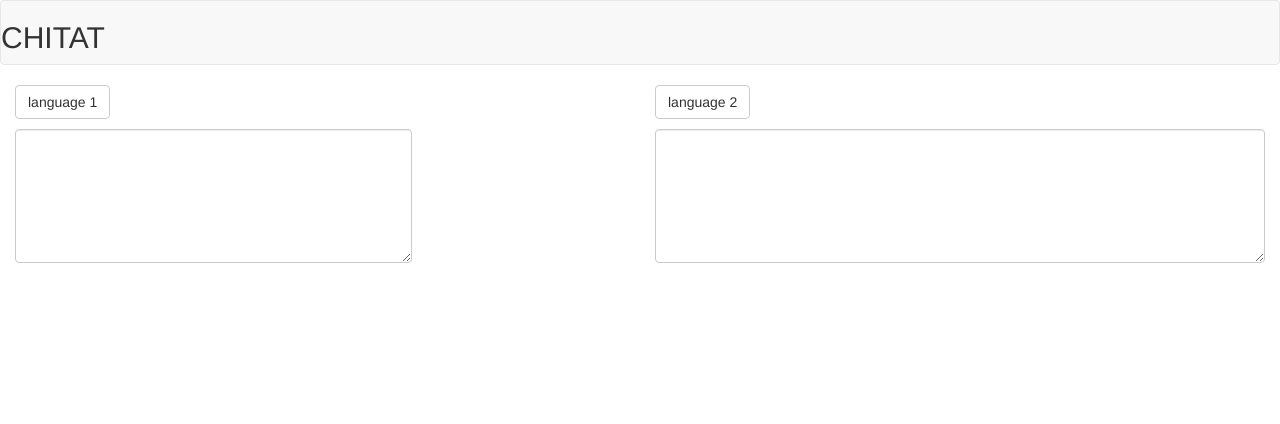
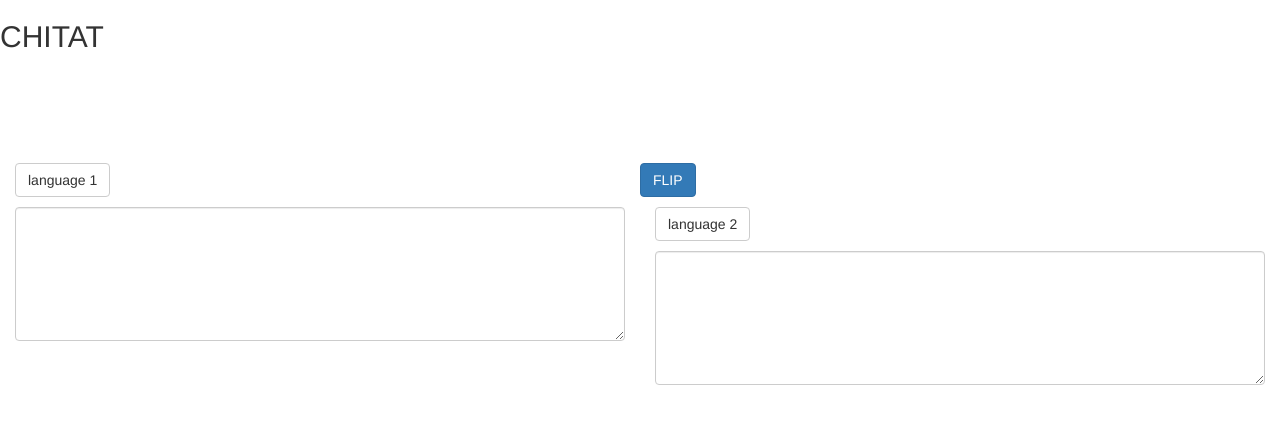
Before and after one commit to andreGarvin/chit-chat, a plain HTML site: page index.html in a window 1280 px wide. Drawn offline with nearby package versions, Linux system fonts and the light colour scheme.

Commit message:
adding the flip button and inputing the css to it

```diff
--- a/index.html
+++ b/index.html
@@ -6,15 +6,15 @@
         <link rel="stylesheet" type="text/css" href="main.css">
     </head>
     <body>
-        <div class="navbar navbar-default">
         <h2>CHITAT</h2>
-        </div>
-        <div class="container-fuild">
-            <div class="col-md-4 col-xs-5 col-sm-5" id="translateTxt">
+        <div class="container-fuild center">
+            <button role="button" id="flip" class="btn btn-primary">FLIP</button>
+        <div class="col-md-6 col-xs-6 col-sm-6" id="translateTxt">
             <button class='btn btn-default' data-toggle="dropdown">language 1</button>
             <textarea class="form-control" rows="6"></textarea>
         </div>
-            <div class="col-md-4 col-xs-5 col-sm-5" id="resultTranslate">
+
+        <div class="col-md-6 col-xs-6 col-sm-6" id="resultTranslate">
             <button class='btn btn-default' data-toggle="dropdown">language 2</button>
             <textarea class="form-control" rows="6"></textarea>
         </div>
--- a/main.css
+++ b/main.css
@@ -2,14 +2,9 @@ h1{
 
     font-size: 100px
 }
-
-#resultTranslate {
-    width: 50%;
-    height: 130px;
-    float: right;
-    border-color: red;
-}
-
 .btn {
     margin-bottom: 10px;
 }
+.center{
+    padding: 100px 0;
+}
```
Lines whose indentation alone changed are shown as unchanged.
